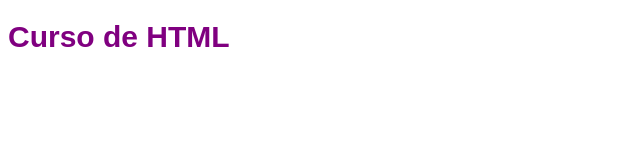
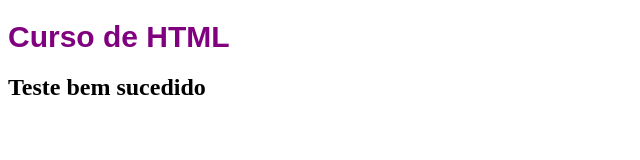
Before and after one commit to JeanPiresM/Projeto-01, a plain HTML site: page web/index.html in a window 1280 px wide. Shown: the whole page, without its empty margins (0-640 px from the left). Drawn offline with Linux system fonts and the light colour scheme.

Commit message:
adicionando h2

```diff
--- a/web/index.html
+++ b/web/index.html
@@ -10,6 +10,7 @@
 
 <body>
     <h1>Curso de HTML</h1>
+    <h2>Teste bem sucedido</h2>
 </body>
 
 </html>
```
